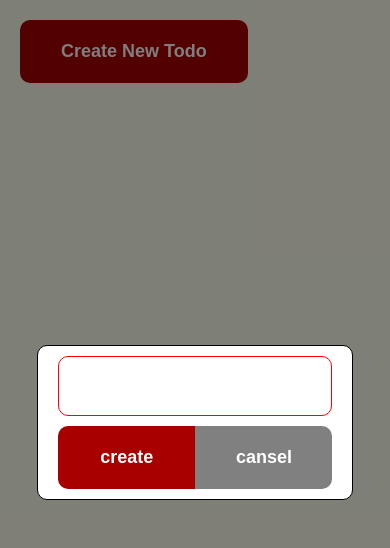
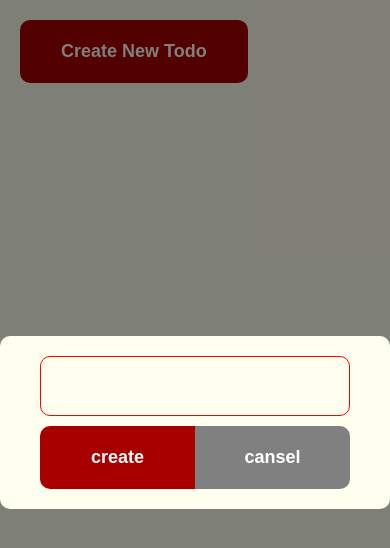
Before and after one commit to SAMoosavi/to-do-ract, a React (Vite) app: page / in a window 390 px wide. Both pictures are taken after a click on the button "Create New Todo". Shown: the top 548 px of the page. Built offline with nearby package versions, Linux system fonts and the light colour scheme.

Commit message:
responsiv

```diff
--- a/src/App.css
+++ b/src/App.css
@@ -20,9 +20,22 @@
 .todo-list {
   margin-top: 20px;
   display: grid;
-  column-gap: 50px;
+  column-gap: 1%;
   row-gap: 50px;
-  grid-template-columns: 300px 300px 300px;
+  grid-template-columns: 19% 19% 19% 19% 19%;
+}
+
+
+@media screen and (max-width: 900px) {
+  .todo-list {
+    grid-template-columns: 32% 32% 32% ;
+  }
+}
+@media screen and (max-width: 600px) {
+  .todo-list {
+    grid-template-columns: 100%;
+    column-gap: 0;
+  }
 }
 
 .line {
--- a/src/App.jsx
+++ b/src/App.jsx
@@ -49,8 +49,7 @@ class App extends Component {
   };
 
   deleteTodo = (e,id) => {
-    console.log('b',id);
-    let a = this.state.todos;
+ let a = this.state.todos;
     for (let i = 0; i < this.state.todos.length; i++) {
       a[i].id == id ? a.splice(i, 1) : "";
     }
@@ -76,7 +75,6 @@ class App extends Component {
     this.save([todo, ...this.state.todos]);
   };
   save = (v) => {
-    console.log(v);
     localStorage.setItem("todos", JSON.stringify(v));
   };
 
--- a/src/NewTodo.css
+++ b/src/NewTodo.css
@@ -11,7 +11,7 @@
   right: 0px;
 }
 
-.center .card {
+.centerB .card {
   display: flex;
   flex-direction: column;
   justify-content: center;
@@ -20,6 +20,11 @@
   padding: 20px 40px;
   border: none;
   width: 50vw;
+}
+@media screen and (max-width: 600px) {
+  .centerB .card {
+    width: 100vw;
+  }
 }
 .btn-group {
   display: flex;
--- a/src/Todo.jsx
+++ b/src/Todo.jsx
@@ -2,7 +2,6 @@ import "./Todo.css";
 import XIcon from "./XIcon";
 function Todo(props) {
   function deleteTodo(e) {
-    console.log('a',e,props.todo.id);
     props.onDelete(e,props.todo.id);
   }
   return (
```
